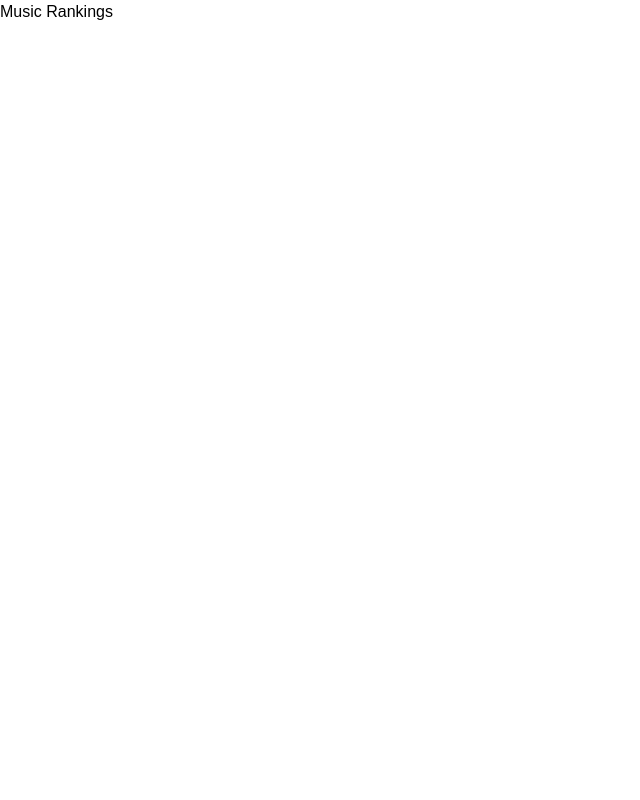
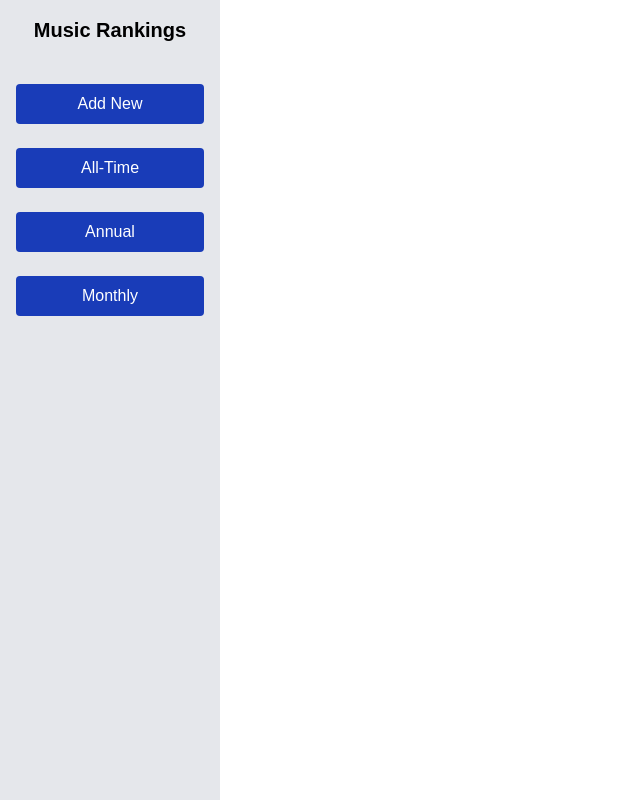
Before and after one commit to ravendr17/music-rankings, a React (Vite) app in the folder frontend/: page / in a window 1280 px wide. Shown: the whole page, without its empty margins (0-640 px from the left). Built offline with nearby package versions, Linux system fonts and the light colour scheme.

Commit message:
add initial left sidebar UI

```diff
--- a/frontend/src/App.tsx
+++ b/frontend/src/App.tsx
@@ -1,6 +1,48 @@
 export default function App() {
 
   return (
-    <h1>Music Rankings</h1>
+    <div className="min-h-screen flex">
+
+      <aside className="w-55 shrink-0 bg-gray-200 p-4
+        flex flex-col items-center"
+      >
+        <h1 className="font-bold text-xl mb-10">Music Rankings</h1>
+
+        <nav className="flex flex-col w-full gap-6">
+
+          <button
+            className="cursor-pointer bg-blue-800 text-white w-full py-2
+              rounded-sm hover:bg-blue-700 active:bg-blue-600"
+          >
+            Add New
+          </button>
+          <button
+            className="cursor-pointer bg-blue-800 text-white w-full py-2
+            rounded-sm hover:bg-blue-700 active:bg-blue-600"
+          >
+            All-Time
+          </button>
+          <button
+            className="cursor-pointer bg-blue-800 text-white w-full py-2
+            rounded-sm hover:bg-blue-700 active:bg-blue-600"
+          >
+            Annual
+          </button>
+          <button
+            className="cursor-pointer bg-blue-800 text-white w-full py-2
+            rounded-sm hover:bg-blue-700 active:bg-blue-600"
+          >
+            Monthly
+          </button>
+
+        </nav>
+
+      </aside>
+
+      <main className="flex-1">
+
+      </main>
+
+    </div>
   );
 }
```
